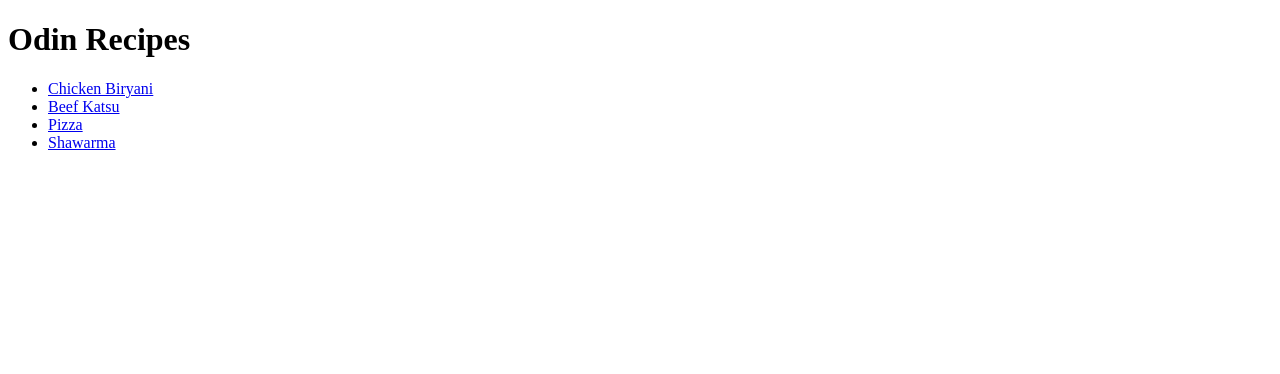
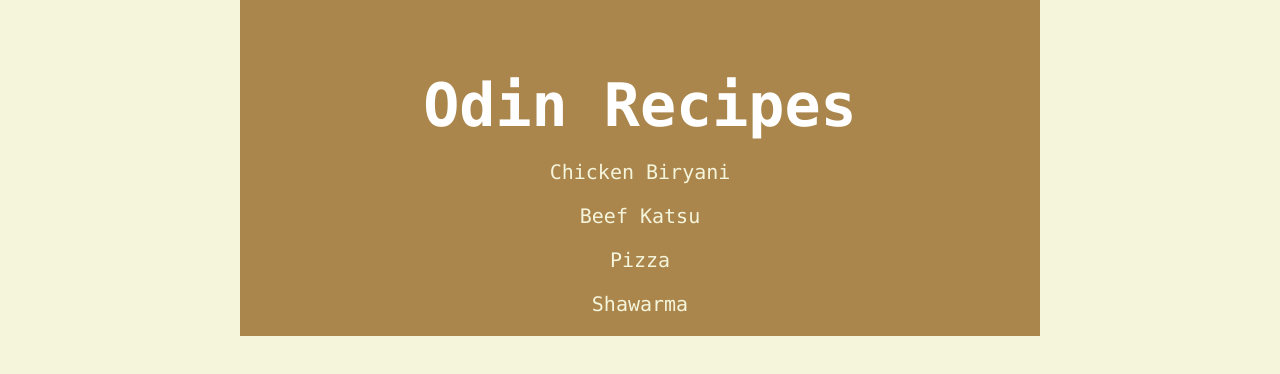
Before and after one commit to curreesan/odin-recipes, a plain HTML site: page index.html in a window 1280 px wide. Drawn offline with Linux system fonts and the light colour scheme.

Commit message:
Style homepage with css

```diff
--- /dev/null
+++ b/index.css
@@ -0,0 +1,40 @@
+* {
+    padding: 0;
+    margin:0;
+    box-sizing: border-box;
+}
+body {
+    font-family: "Lucida Console", "Courier New", monospace;
+    background-color:beige;
+}
+.home-page{
+    background-color: rgb(170, 134, 76);
+    max-width: 800px;
+    margin: 0 auto;
+    text-align:  center;
+    padding-top: 60px;
+}
+
+h1 {
+    color:white;
+    padding: 10px 0 20px 0;
+    font-size: 60px;
+}
+
+.recipe-items {
+    list-style: none;
+}
+
+.recipe {
+    color: beige;
+    text-decoration: none;
+    font-size: 20px;
+}
+
+.recipe:hover {
+    color:white;
+}
+
+.recipe-items li {
+    padding-bottom: 20px;
+}
--- a/index.html
+++ b/index.html
@@ -4,14 +4,17 @@
     <meta charset="UTF-8">
     <meta name="viewport" content="width=device-width, initial-scale=1.0">
     <title>Odin Recipes</title>
+    <link rel="stylesheet" href="index.css">
 </head>
 <body>
-    <h1>Odin Recipes</h1>
-    <ul>
-        <li><a href="./recipes/biriyani.html">Chicken Biryani</a></li>
-        <li><a href="./recipes/katsu.html">Beef Katsu</a></li>
-        <li><a href="./recipes/pizza.html">Pizza</a></li>
-        <li><a href="./recipes/shawarma.html">Shawarma</a></li>
-    </ul>
+    <div class="home-page">
+        <h1 class="odin-recipes">Odin Recipes</h1>
+        <ul class="recipe-items">
+            <li><a class="recipe" href="./recipes/biriyani.html">Chicken Biryani</a></li>
+            <li><a class="recipe" href="./recipes/katsu.html">Beef Katsu</a></li>
+            <li><a class="recipe" href="./recipes/pizza.html">Pizza</a></li>
+            <li><a class="recipe" href="./recipes/shawarma.html">Shawarma</a></li>
+        </ul>
+    </div>
 </body>
 </html>
```
